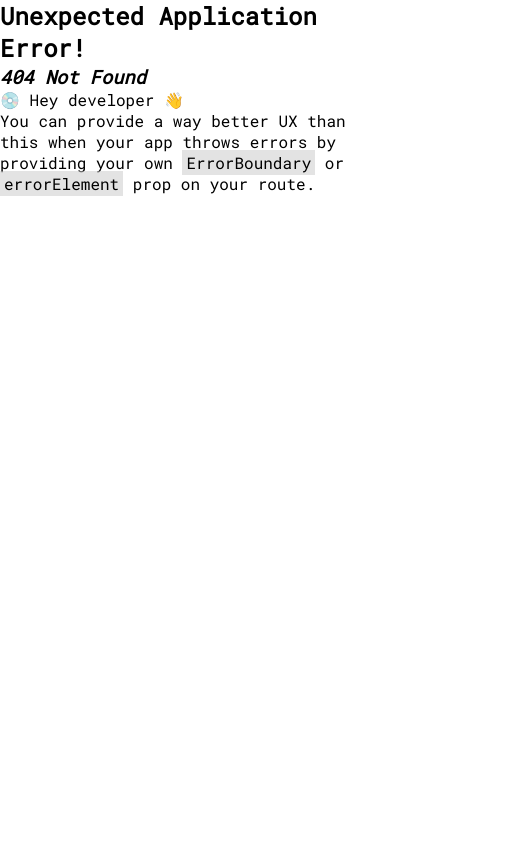
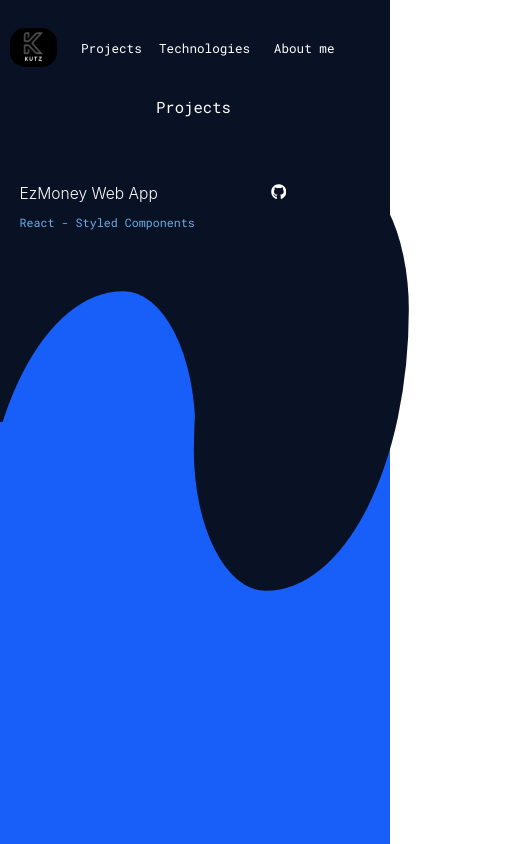
Before and after one commit to kutzruzzel/Portfolio, a React (Create React App) app: page /projects in a window 390 px wide. Before the commit this address had no page. Shown: the whole page, 531 px wide, since content can reach past the window. Built offline with nearby package versions, Linux system fonts and the light colour scheme.

Commit message:
added projects page

```diff
--- a/src/App.js
+++ b/src/App.js
@@ -15,7 +15,7 @@ function App() {
 
        <div className='curve'></div>
         <p className='p1'>Welcome to my portfolio!</p>
-        <p className='p2'>I am Kutz Ruzzel Sumaya, a Full Stack Developer with a strong focus on creating engaging and dynamic user experiences.</p>
+        <p className='p2'>I am Kutz Ruzzel Sumaya, an aspiring Developer with a strong focus on creating engaging and dynamic user experiences.</p>
        </section>
 
        <section className='darker'>
--- a/src/components/Navbar.css
+++ b/src/components/Navbar.css
@@ -129,7 +129,7 @@
       left: 40%;
       top: 30%;
       height: 6vw;
-      width: 21vw;
+      width: 23vw;
       font-size: 1.5vh;
       line-height: 4vw;
 
--- a/src/index.js
+++ b/src/index.js
@@ -2,6 +2,7 @@ import React from 'react';
 import ReactDOM from 'react-dom';
 import './index.css';
 import App from './App';
+import Projects from './pages/projects';
 import {
   createBrowserRouter,
   RouterProvider,
@@ -12,8 +13,13 @@ const router = createBrowserRouter([
   {
     path: "/",
     element: <App/>,
+
   },
+  {
+    path: "/projects",
+    element: <Projects/>,
 
+  },
 
 
 ]);
--- /dev/null
+++ b/src/pages/projects.css
@@ -0,0 +1,256 @@
+.Projects {
+    text-align: center;
+    font-family: 'Roboto Mono', monospace;
+    position: relative;
+    width: 100%;
+    height: 100vh;
+    background: #091124;
+    mix-blend-mode: normal;
+
+
+  }
+
+  * {
+    margin: 0;
+    padding: 0;
+    font-family: 'Roboto Mono', monospace;
+    box-sizing: border-box;
+  }
+
+
+  section{
+  padding: 100px 20vw;
+  min-height: 50%;
+  }
+
+  .darker{
+    background:#185ef9;
+  }
+
+  .curve{
+    position: absolute;
+    height: 50%;
+    width: 100%;
+    bottom: 0;
+  }
+
+  .curve::before{
+    content: '';
+    display: block;
+    position:absolute;
+    border-radius: 100% 50%;
+    width: 55%;
+    height: 100%;
+    background-color: #185ef9;
+    transform: translate(-45.5%, -31%);
+  }
+  .curve::after{
+    content: '';
+    display: block;
+    position:absolute;
+    border-radius: 100% 50%;
+    width: 55%;
+    height: 100%;
+    background-color: #091124;
+    transform: translate(54%, -60%);
+  }
+
+  .p5 {
+    position: absolute;
+    width: 10%;
+    height: auto;
+    left: 45%;
+    top: 10%;
+    text-align: left;
+    font-family: 'Roboto Mono', monospace;
+    font-style: normal;
+    font-weight: 400;
+    font-size: 2vw;
+    line-height: 6vw;
+    color: #FFFFFF;
+    transition: transform 2s;
+    cursor:default;
+  }
+
+  .p5:hover{
+    transform: translateY(-10px);
+  }
+
+  .proj1{
+    display: flex;
+    flex-direction: column;
+    align-items: flex-start;
+    padding: 0px;
+    gap: 31px;
+
+    position: absolute;
+    width: 511px;
+    height: 494px;
+    left: 15%;
+    top: 30%;
+
+  }
+
+  .proj1image{
+    width: 511px;
+    height: 338px;
+
+    background: url(../components/proj1img.png), linear-gradient(45.4deg, #F4426C 6.41%, #FBF2B1 98.99%);
+    border-radius: 4px;
+
+    /* Inside auto layout */
+
+    flex: none;
+    order: 0;
+    align-self: center;
+    flex-grow: 0;
+    }
+
+  .proj1name{
+    display: flex;
+    flex-direction: row;
+    justify-content: space-between;
+    align-items: center;
+    padding: 0px;
+    gap: 100px;
+    width: 311px;
+    height: 29px;
+
+
+
+/* Inside auto layout */
+
+    flex: none;
+    order: 0;
+    flex-grow: 0;
+  }
+
+  .Name1{
+    width: 200px;
+    height: 29px;
+    text-decoration: none;
+    font-family: 'Inter';
+    font-style: normal;
+    font-weight: 300;
+    font-size: 1.3vw;
+    line-height: 29px;
+/* identical to box height */
+
+
+    color: #FFFFFF;
+
+
+/* Inside auto layout */
+
+    flex: none;
+    order: 0;
+    flex-grow: 0;
+  }
+
+
+  .proj1github{
+
+    width: 2vw;
+    height: 2vw;
+    color: #FFFFFF;
+    transition: color 1s;
+
+    /* Inside auto layout */
+
+    flex: none;
+    order: 1;
+    flex-grow: 0;
+    }
+
+    .proj1github:hover{
+        color: black;
+    }
+
+
+
+    .proj1footer{
+        display: flex;
+        flex-direction: column;
+        justify-content: center;
+        align-items: flex-start;
+        padding: 0px;
+        gap: 12px;
+        color: #6CACE4;
+        width: 511px;
+        height: 10px;
+        font-size: 1vw;
+
+        /* Inside auto layout */
+
+        flex: none;
+        order: 1;
+        flex-grow: 0;
+    }
+
+  /* Media Query for Mobile Devices */
+  @media (max-width: 767px) {
+    .p5 {
+      font-size: 4vw;
+      line-height: 12vw;
+      top: 10%;
+      width: 10%;
+      left: 40%;
+
+
+    }
+
+    .proj1{
+        display: flex;
+        flex-direction: column;
+        align-items: flex-start;
+        padding: 0px;
+        gap: 10px;
+
+        position: absolute;
+        width: 200px;
+        height: 300px;
+        left: 5%;
+        top: 20%;
+        font-size: small;
+      }
+      .proj1name{
+        gap: 1px;
+        width: 200px;
+      }
+
+
+
+      .Name1{
+        font-size: 4vw;
+        width: 250px;
+        text-align: left;
+      }
+
+    .proj1github{
+
+        width: 4vw;
+        height: 4vw;
+    }
+
+
+      .proj1footer{
+        font-size: 3vw;
+      }
+
+      .proj1image{
+        width: 0px;
+        height: 0px;
+
+        background: none;
+        border-radius: 0px;
+
+        /* Inside auto layout */
+
+        flex: none;
+        order: 0;
+        align-self: center;
+        flex-grow: 0;
+        }
+
+
+  }
--- /dev/null
+++ b/src/pages/projects.js
@@ -0,0 +1,50 @@
+import './projects.css';
+import Navbar from '../components/Navbar';
+import { FaGithub } from "react-icons/fa";
+import { Link } from 'react-router-dom';
+
+
+
+function Projects() {
+  return (
+    <div className="Projects">
+      <Navbar/>
+      <section className='intro'>
+
+
+
+
+       <div className='curve'></div>
+        <p className='p5'>Projects</p>
+        <div className='proj1'>
+            <div className='proj1image'>
+
+            </div>
+            <div className='proj1name'>
+
+                <h1 className='Name1'>
+                    EzMoney Web App
+                </h1>
+
+                <Link to="https://github.com/Kutz-S/MoneyWalletWeb" >
+                <div>
+                <FaGithub className='proj1github' />
+                </div>
+                </Link>
+            </div>
+            <p className='proj1footer'>
+                React - Styled Components
+            </p>
+        </div>
+       </section>
+
+       <section className='darker'>
+
+
+       </section>
+    </div>
+
+  );
+}
+
+export default Projects;
```
Also changed, not shown: src/components/proj1img.png (added).
